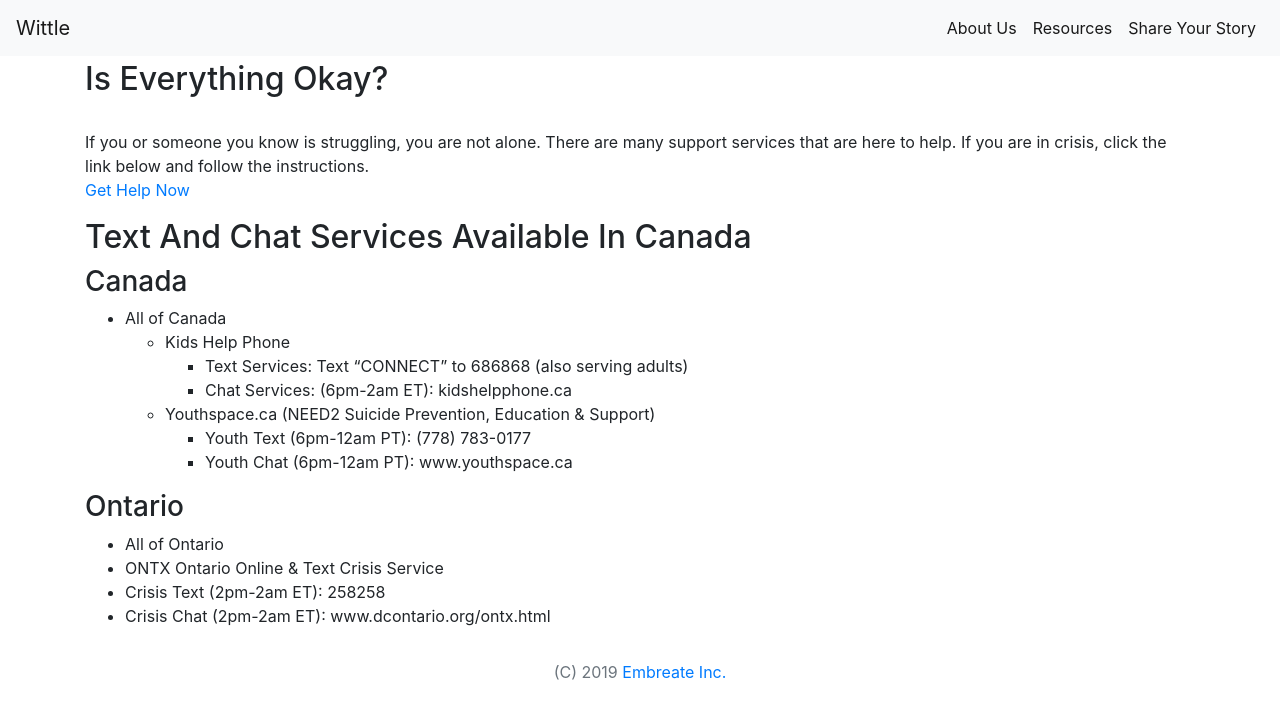
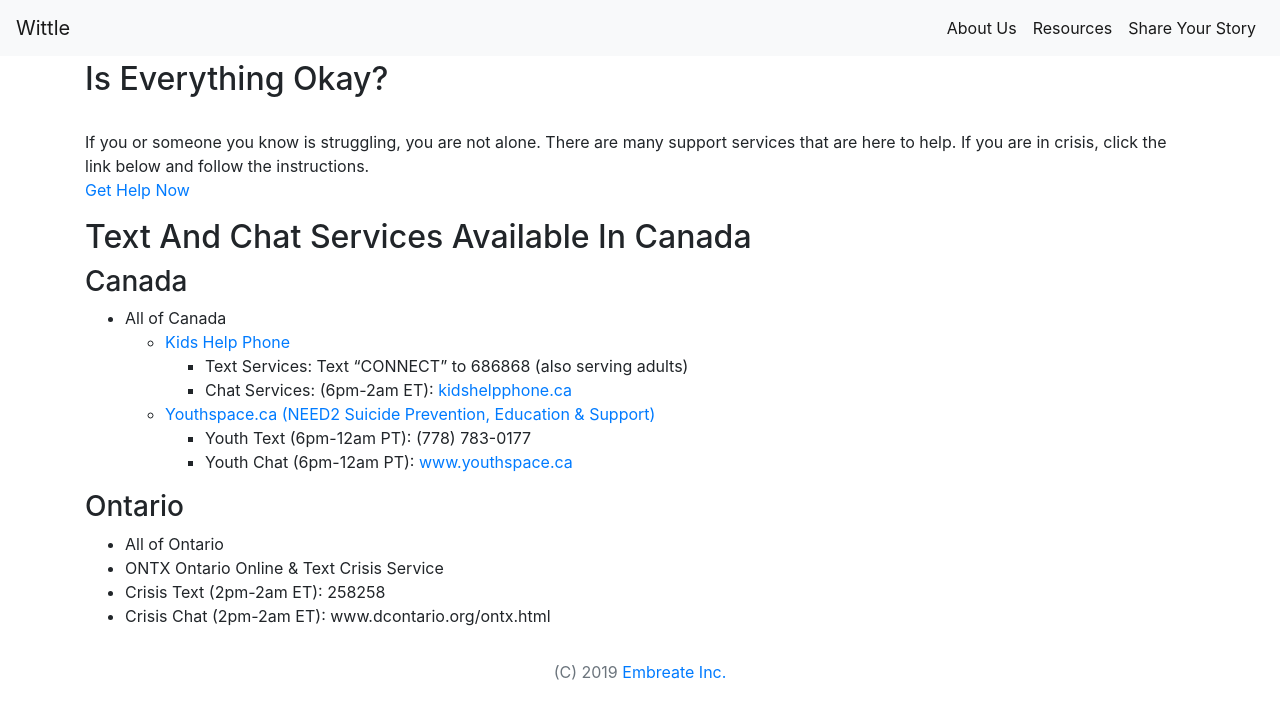
Before and after one commit to embreate/wittle-website, a Jekyll site: the page built from resources.markdown, in a window 1280 px wide. Shown: the top 719 px of the page. Built offline with Jekyll 4.4.1, drawn with Linux system fonts in a browser that asks for light colours; nearby versions of some CDN libraries; part of the change alters nothing that is shown.

```diff
--- a/resources.markdown
+++ b/resources.markdown
@@ -11,12 +11,12 @@ layout: default
 ## Text And Chat Services Available In Canada
 ### Canada
 * All of Canada
-    * Kids Help Phone
+    * [Kids Help Phone](https://kidshelpphone.ca/)
          * Text Services: Text "CONNECT" to 686868 (also serving adults)
-         * Chat Services: (6pm-2am ET): kidshelpphone.ca
-    * Youthspace.ca (NEED2 Suicide Prevention, Education & Support)
+         * Chat Services: (6pm-2am ET): [kidshelpphone.ca](https://kidshelpphone.ca/)
+    * [Youthspace.ca (NEED2 Suicide Prevention, Education & Support)](http://www.need2.ca/)
          * Youth Text (6pm-12am PT): (778) 783-0177
-         * Youth Chat (6pm-12am PT): www.youthspace.ca
+         * Youth Chat (6pm-12am PT): [www.youthspace.ca ](http://www.youthspace.ca/)
 
 ### Ontario
 * All of Ontario
```
